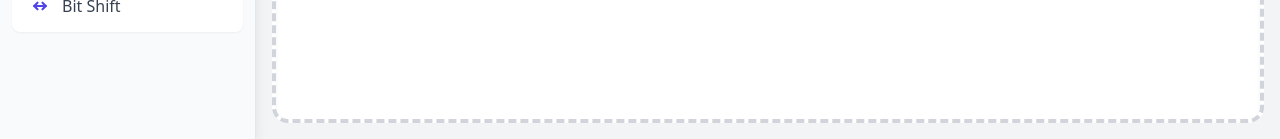
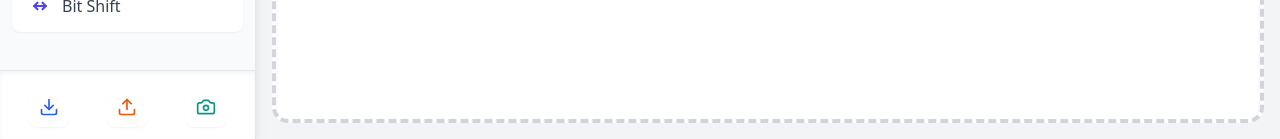
Before and after one commit to visualcryptolab/vcryptolab, a React (Vite) app: page / in a window 1280 px wide. Shown: the part 661-800 px from the top of the page. Built offline with nearby package versions, Linux system fonts and the light colour scheme.

Commit message:
Export JPG, JSON, Import JSON

```diff
--- a/src/App.jsx
+++ b/src/App.jsx
@@ -1,5 +1,5 @@
 import React, { useState, useCallback, useRef, useEffect, useMemo } from 'react';
-import { LayoutGrid, Cpu, Key, Zap, Settings, Lock, Unlock, Hash, Clipboard, X, ArrowLeft, ArrowRight } from 'lucide-react';
+import { LayoutGrid, Cpu, Key, Zap, Settings, Lock, Unlock, Hash, Clipboard, X, ArrowLeft, ArrowRight, Download, Upload, Camera } from 'lucide-react';
 
 // --- Custom XOR Icon Component (The mathematical $\oplus$ symbol) ---
 const XORIcon = (props) => (
@@ -841,7 +841,7 @@ const DraggableBox = ({ node, setPosition, canvasRef, handleConnectStart, handle
       document.removeEventListener('mouseup', handleUp);
       document.removeEventListener('touchmove', handleMove);
       document.removeEventListener('touchend', handleUp);
-    }
+    };
     return () => {
       document.removeEventListener('mousemove', handleMove);
       document.removeEventListener('mouseup', handleUp);
@@ -1485,10 +1485,49 @@ const DraggableBox = ({ node, setPosition, canvasRef, handleConnectStart, handle
   );
 };
 
+// --- Helper Component for Toolbar Actions ---
+const ToolbarButton = ({ icon: Icon, label, color, onClick, onChange, isFileInput }) => {
+    const hoverBorderClass = HOVER_BORDER_TOOLBAR_CLASSES[color] || 'hover:border-gray-400';
+    const iconTextColorClass = TEXT_ICON_CLASSES[color] || 'text-gray-600';
+    const inputRef = useRef(null);
+
+    const handleClick = () => {
+        if (isFileInput) {
+            inputRef.current.click();
+        } else if (onClick) {
+            onClick();
+        }
+    };
+
+    return (
+        <div className="relative flex-shrink">
+            <button
+                onClick={handleClick}
+                className={`w-full p-2 flex items-center justify-center // Simplified size and layout
+                            bg-white hover:bg-gray-100 border-2 border-transparent ${hoverBorderClass}
+                            transition duration-150 text-gray-700 rounded-lg shadow-sm`}
+                title={label} // Use label as tooltip
+            >
+                {Icon && <Icon className={`w-5 h-5 ${iconTextColorClass} flex-shrink-0`} />}
+            </button>
+
+            {isFileInput && (
+                <input
+                    type="file"
+                    ref={inputRef}
+                    onChange={onChange}
+                    accept=".json"
+                    className="hidden"
+                />
+            )}
+        </div>
+    );
+};
+
 
 // --- Toolbar Component ---
 
-const Toolbar = ({ addNode }) => {
+const Toolbar = ({ addNode, onDownloadProject, onUploadProject, onDownloadImage }) => {
   return (
     <div className="w-64 bg-gray-50 flex-shrink-0 border-r border-gray-200 shadow-lg flex flex-col">
       {/* Title/Logo Container */}
@@ -1506,7 +1545,7 @@ const Toolbar = ({ addNode }) => {
         />
       </div>
 
-      <div className="flex flex-col space-y-1 p-3 overflow-y-auto pt-4">
+      <div className="flex flex-col space-y-1 p-3 overflow-y-auto pt-4 flex-grow">
 
         {Object.entries(NODE_DEFINITIONS).map(([type, def]) => {
             const hoverBorderClass = HOVER_BORDER_TOOLBAR_CLASSES[def.color] || 'hover:border-gray-400';
@@ -1532,6 +1571,32 @@ const Toolbar = ({ addNode }) => {
         })}
 
       </div>
+
+      {/* New Action Buttons Section at the bottom - NOW HORIZONTAL */}
+      <div className="flex justify-around space-x-1 p-3 pt-4 border-t border-gray-200 flex-shrink-0 bg-white shadow-inner">
+
+          <ToolbarButton
+            icon={Download}
+            label="Download Project (JSON)"
+            color="blue"
+            onClick={onDownloadProject}
+          />
+
+          <ToolbarButton
+            icon={Upload}
+            label="Upload Project (JSON)"
+            color="orange"
+            onChange={onUploadProject}
+            isFileInput={true}
+          />
+
+          <ToolbarButton
+            icon={Camera}
+            label="Download Diagram (JPG)"
+            color="teal"
+            onClick={onDownloadImage}
+          />
+      </div>
     </div>
   );
 }
@@ -1544,6 +1609,84 @@ const App = () => {
   const [connections, setConnections] = useState(INITIAL_CONNECTIONS);
   const [connectingPort, setConnectingPort] = useState(null);
   const canvasRef = useRef(null);
+
+  // --- Project Management Handlers ---
+
+  const downloadFile = (data, filename, type) => {
+    const blob = new Blob([data], { type: type });
+    const url = URL.createObjectURL(blob);
+    const a = document.createElement('a');
+    a.href = url;
+    a.download = filename;
+    document.body.appendChild(a);
+    a.click();
+    document.body.removeChild(a);
+    URL.revokeObjectURL(url);
+  };
+
+  const handleDownloadProject = useCallback(() => {
+    const projectData = {
+        nodes: nodes,
+        connections: connections
+    };
+    const data = JSON.stringify(projectData, null, 2);
+    downloadFile(data, 'visual_crypto_project.json', 'application/json');
+  }, [nodes, connections]);
+
+  const handleUploadProject = useCallback((event) => {
+      const file = event.target.files[0];
+      if (!file) return;
+
+      const reader = new FileReader();
+      reader.onload = (e) => {
+          try {
+              const projectData = JSON.parse(e.target.result);
+              if (projectData.nodes && projectData.connections) {
+                  setNodes(projectData.nodes);
+                  setConnections(projectData.connections);
+                  // Recalculation is triggered by the useEffect hook watching nodes/connections
+              } else {
+                  console.error("Invalid project file format.");
+                  // Non-blocking user feedback needed here, but for now, console log.
+              }
+          } catch (error) {
+              console.error("Error parsing project file:", error);
+          }
+      };
+      reader.readAsText(file);
+      // Clear file input value after reading
+      event.target.value = '';
+  }, []);
+
+  const handleDownloadImage = useCallback(() => {
+      // NOTE: This feature requires the 'html2canvas' library to be loaded externally (e.g., via a <script> tag).
+      // Since external dependencies cannot be included in this single React file, a check and error message is provided.
+      if (typeof window.html2canvas !== 'function') {
+          console.error("Image download failed: html2canvas library is required for canvas capture.");
+          // Using console.error instead of alert as per instructions
+          return;
+      }
+
+      const element = canvasRef.current;
+      if (element) {
+          window.html2canvas(element, {
+              useCORS: true,
+              allowTaint: true,
+              backgroundColor: '#ffffff'
+          }).then(canvas => {
+              const imageURL = canvas.toDataURL('image/jpeg', 0.9);
+
+              const a = document.createElement('a');
+              a.href = imageURL;
+              a.download = 'visual_crypto_diagram.jpg';
+              document.body.appendChild(a);
+              a.click();
+              document.body.removeChild(a);
+          }).catch(err => {
+              console.error("Error capturing canvas image:", err);
+          });
+      }
+  }, []);
 
   // --- Core Logic: Graph Recalculation (Data Flow Engine) ---
 
@@ -1709,7 +1852,7 @@ const App = () => {
 
                     if (rawInput !== undefined && rawInput !== null && rawInput !== '') {
 
-                        // 1. Store Raw Input Data (as requested)
+                        // 1. Store Raw Input Data
                         const sourceNodeId = incomingConns.find(c => c.targetPortId === 'data')?.source;
                         const upstreamNode = newNodesMap.get(sourceNodeId);
 
@@ -1718,7 +1861,7 @@ const App = () => {
                             ? upstreamNode.format || 'Text (UTF-8)'
                             : (upstreamNode ? getOutputFormat(upstreamNode.type) : 'Text (UTF-8)');
 
-                        // FIX: Primary output (dataOutput) is the RAW UNCONVERTED input
+                        // FIX: Primary output (outputData) is the RAW UNCONVERTED input
                         outputData = rawInput;
 
                         // 2. Calculate Secondary (Converted) Output if Expanded
@@ -1866,8 +2009,8 @@ const App = () => {
             sourceNode.dataOutput = outputData;
         } else if (!primaryOutputPort) {
             // Manually set dataOutput for SINK nodes (viewers)
-            // NOTE: For OUTPUT_VIEWER, dataOutput now holds the RAW INPUT, set above.
-            // We only need to ensure the async update of dataOutput for non-viewer nodes.
+            // NOTE: For OUTPUT_VIEWER, rawInputData holds the RAW INPUT, set above.
+            // We ensure the async update of dataOutput is only for processing nodes.
             if (sourceNode.type !== 'OUTPUT_VIEWER') {
                 sourceNode.dataOutput = outputData;
             }
@@ -2088,7 +2231,12 @@ const App = () => {
     <div className="h-screen w-screen flex bg-gray-100 font-inter overflow-hidden">
       <style dangerouslySetInnerHTML={{ __html: animatedLineStyle }} />
 
-      <Toolbar addNode={addNode} />
+      <Toolbar
+        addNode={addNode}
+        onDownloadProject={handleDownloadProject}
+        onUploadProject={handleUploadProject}
+        onDownloadImage={handleDownloadImage}
+      />
 
       <div className="flex-grow flex flex-col p-4">
 
```
